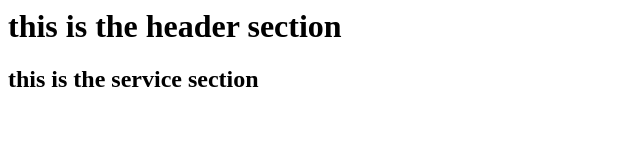
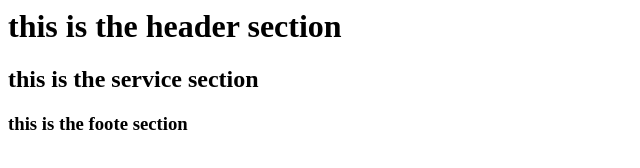
Before and after one commit to SatyamSajwani/git-clone, a plain HTML site: page index.html in a window 1280 px wide. Shown: the whole page, without its empty margins (0-640 px from the left). Drawn offline with Linux system fonts and the light colour scheme.

Commit message:
add footer section

```diff
--- a/index.html
+++ b/index.html
@@ -1,2 +1,3 @@
 <h1>this is the header section</h1>
 <h2>this is the service section</h2>
+<h3>this is the foote section</h3>
```
